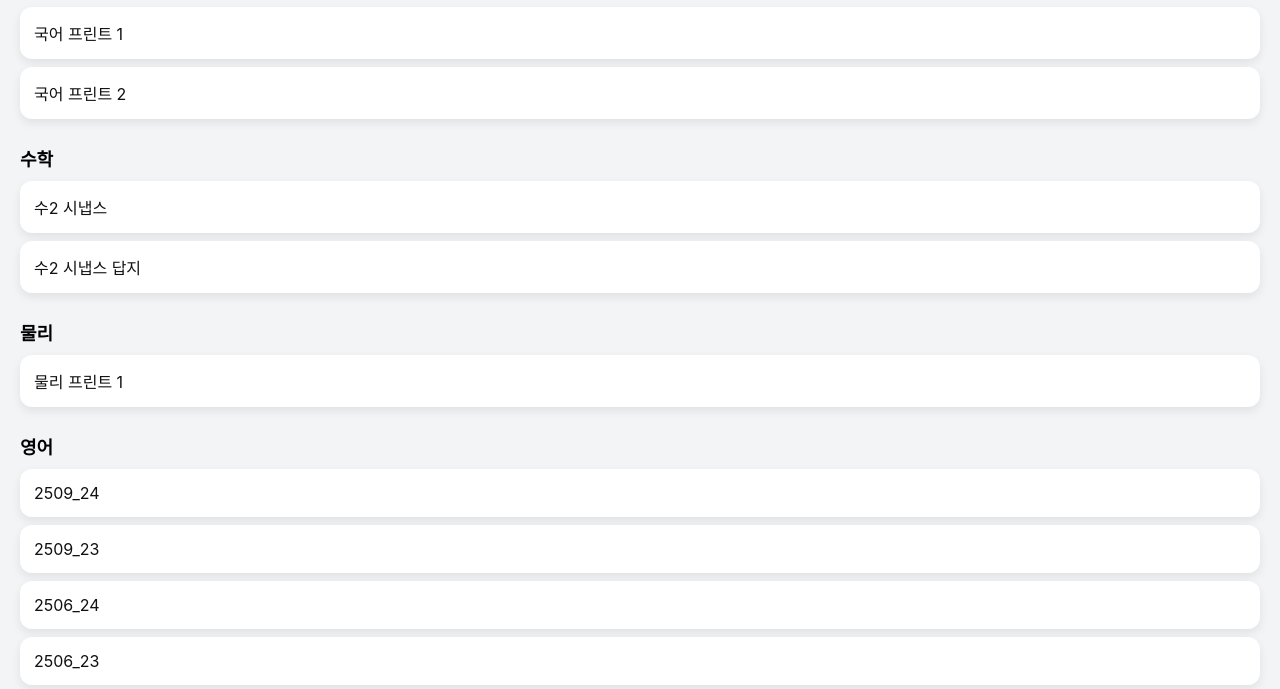
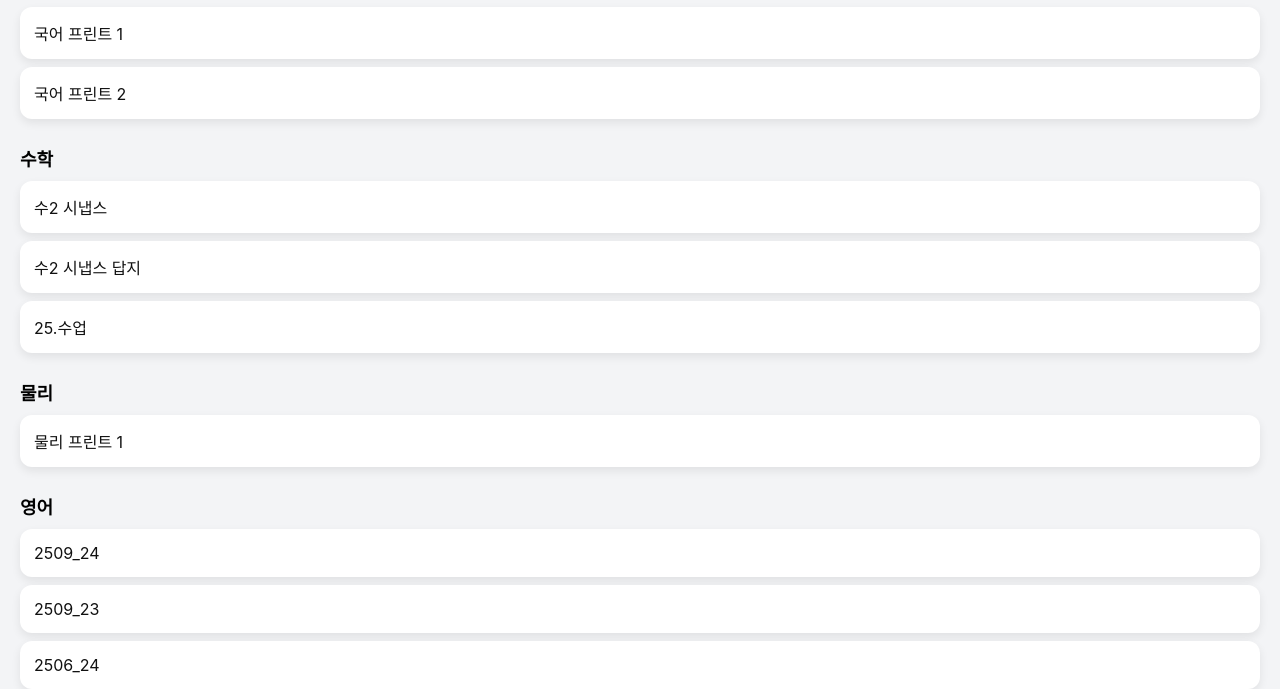
Before and after one commit to bg020730/Homework, a plain HTML site: page print.html in a window 1280 px wide. Shown: the part 116-805 px from the top of the page. Drawn offline with Linux system fonts and the light colour scheme.

Commit message:
Update print.html

```diff
--- a/print.html
+++ b/print.html
@@ -62,6 +62,7 @@
       <h2>수학</h2>
       <a class="pdf" href="pdf/math-1.pdf" download>수2 시냅스</a>
       <a class="pdf" href="pdf/math-2.pdf" download>수2 시냅스 답지</a>
+      <a class="pdf" href="pdf/math-3.pdf" download>25.수업</a>
     </div>
 
     <div class="subject">
```
